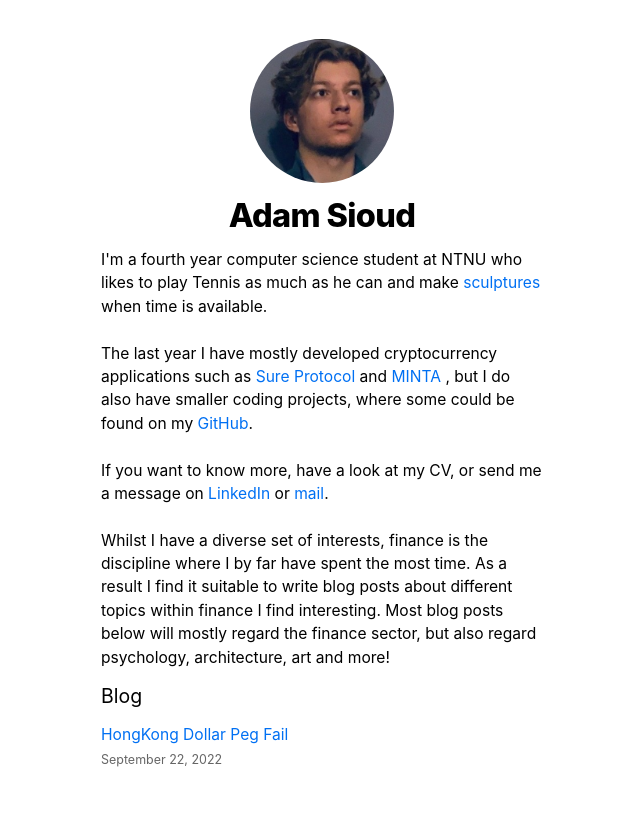
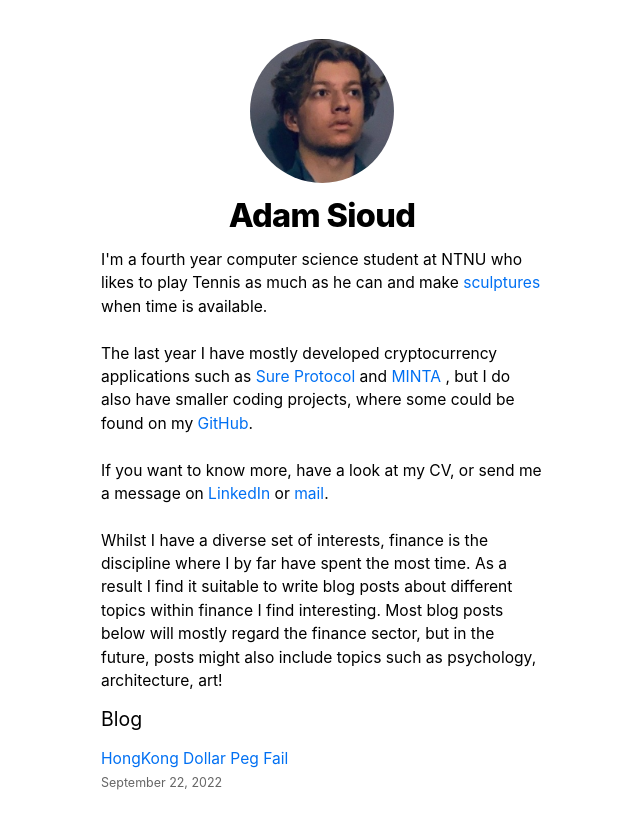
Before and after one commit to AdamSioud/personal_website, a Next.js app in the folder nextjs-blog/: page / in a window 1280 px wide. Shown: the top 828 px of the page, without its empty margins (318-958 px from the left). Built offline with nearby package versions, Linux system fonts and the light colour scheme.

Commit message:
profil siden

```diff
--- a/nextjs-blog/pages/index.js
+++ b/nextjs-blog/pages/index.js
@@ -41,7 +41,8 @@ export default function Home({allPostsData}) {
         <p>
         Whilst I have a diverse set of interests, finance is the discipline where I by far have spent the most time.
         As a result I find it suitable to write blog posts about different topics within finance I find interesting.
-        Most blog posts below will mostly regard the finance sector, but also regard psychology, architecture, art and more!
+        Most blog posts below will mostly regard the finance sector, but in the future, posts might also include topics
+        such as psychology, architecture, art!
 
 
         </p>
```
